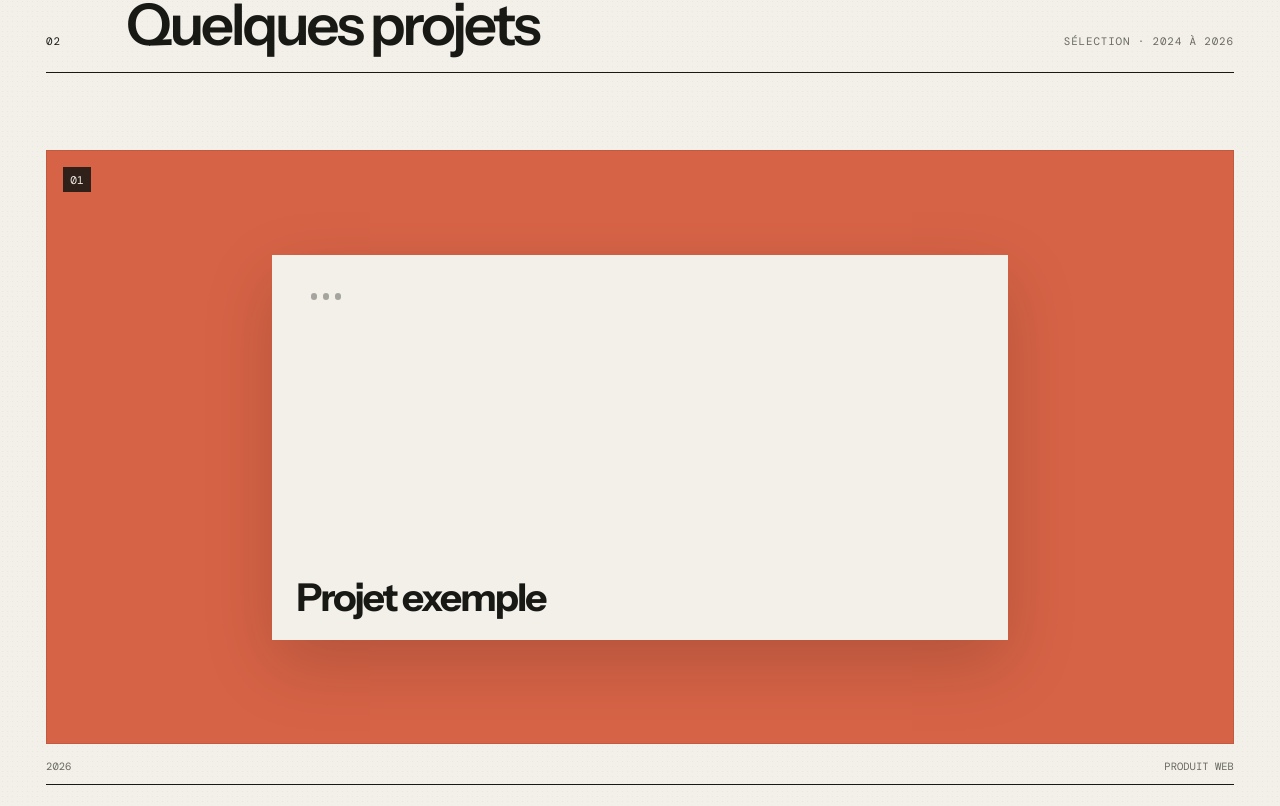
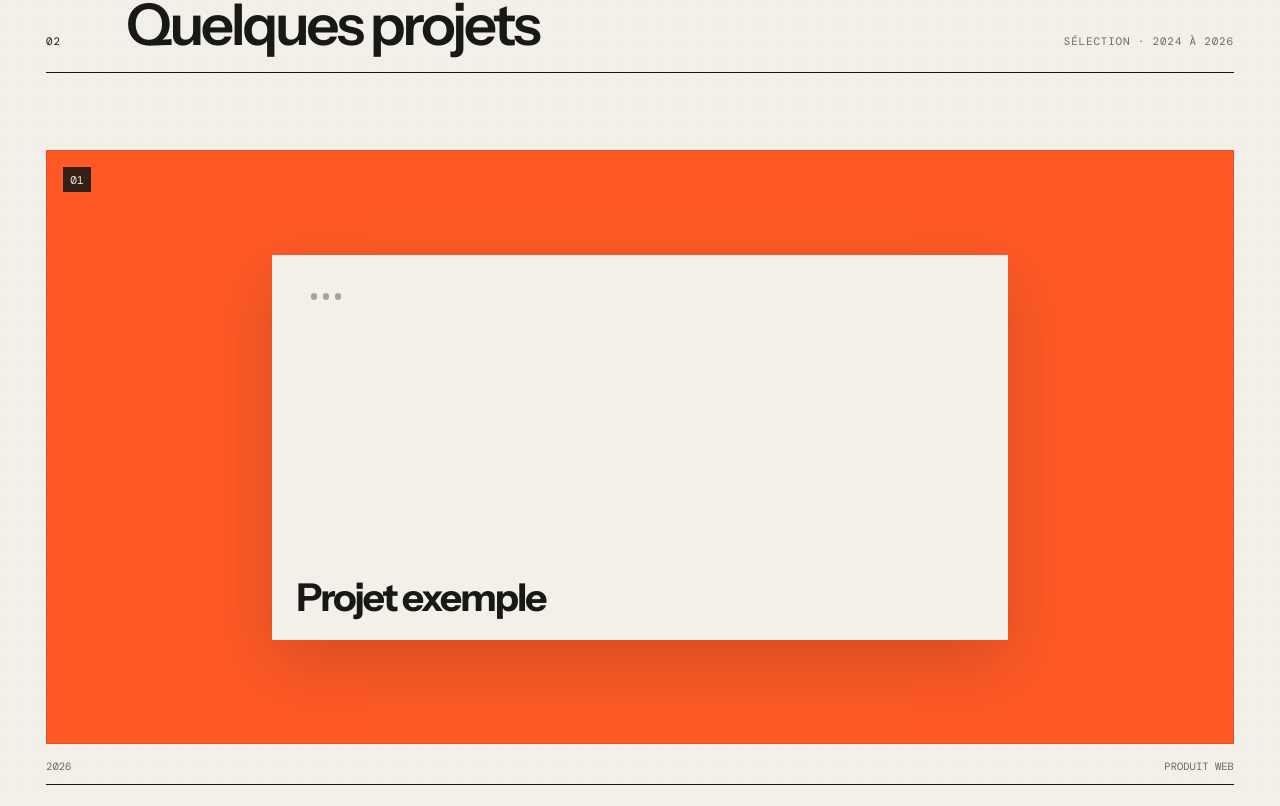
Before and after one commit to tashom11/portfolio-2026, a Next.js app: page / in a window 1280 px wide. Shown: the part 1741-2547 px from the top of the page. Built offline with nearby package versions, Linux system fonts and the light colour scheme.

Commit message:
fix: preserve vivid accent surfaces

```diff
--- a/src/app/layout.tsx
+++ b/src/app/layout.tsx
@@ -4,7 +4,7 @@ import { DM_Mono, Instrument_Sans } from "next/font/google";
 import { Analytics } from "@vercel/analytics/next";
 import PageTransition from "@/components/PageTransition/PageTransition";
 import { profile } from "@/data/profile";
-import { accentColor } from "@/data/theme";
+import { accentColor, accentSurfaceColor } from "@/data/theme";
 import { getSiteUrl, isIndexingEnabled } from "@/utils/environment";
 import "@/styles/main.scss";
 
@@ -57,7 +57,7 @@ export default function RootLayout({ children }: Readonly<{ children: React.Reac
       lang="fr"
       className={`${instrumentSans.variable} ${dmMono.variable}`}
       data-scroll-behavior="smooth"
-      style={{ "--accent": accentColor } as CSSProperties}
+      style={{ "--accent": accentColor, "--accent-surface": accentSurfaceColor } as CSSProperties}
     >
       <body>
         <PageTransition />
--- a/src/data/theme.ts
+++ b/src/data/theme.ts
@@ -1,10 +1,14 @@
 import { readEnvironmentValue } from "@/utils/environment";
 
-const defaultAccentColor = "#c92f08";
-const configuredAccentColor = readEnvironmentValue("PORTFOLIO_ACCENT_COLOR", defaultAccentColor);
+const readHexColor = (name: string, fallback: string) => {
+  const color = readEnvironmentValue(name, fallback);
 
-if (!/^#[0-9a-f]{6}$/i.test(configuredAccentColor)) {
-  throw new Error("La variable PORTFOLIO_ACCENT_COLOR doit être une couleur hexadécimale, par exemple #c92f08.");
-}
+  if (!/^#[0-9a-f]{6}$/i.test(color)) {
+    throw new Error(`La variable ${name} doit être une couleur hexadécimale, par exemple ${fallback}.`);
+  }
 
-export const accentColor = configuredAccentColor;
+  return color;
+};
+
+export const accentColor = readHexColor("PORTFOLIO_ACCENT_COLOR", "#c92f08");
+export const accentSurfaceColor = readHexColor("PORTFOLIO_ACCENT_SURFACE_COLOR", "#ff5a26");
--- a/src/styles/base/_global.scss
+++ b/src/styles/base/_global.scss
@@ -3,7 +3,7 @@
   --ink: #181815;
   --muted: #696961;
   --accent: #c92f08;
-  --accent-surface: color-mix(in srgb, var(--accent) 75%, white);
+  --accent-surface: #ff5a26;
   --line: rgba(24, 24, 21, .22);
   --line-strong: rgba(24, 24, 21, .52);
   --gutter: clamp(1rem, 3.6vw, 4.5rem);
```
Also changed, not shown: 2 other files (tests, documents, lock files or other folders).
